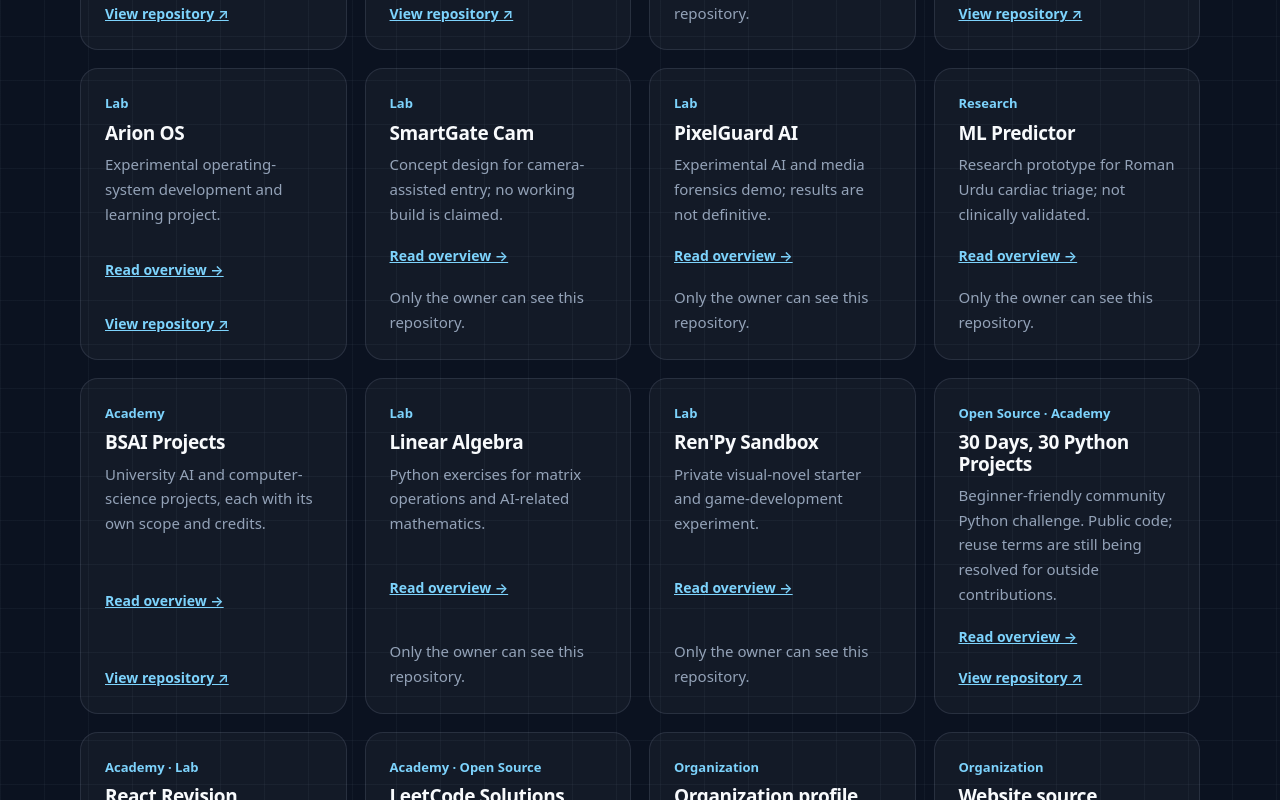
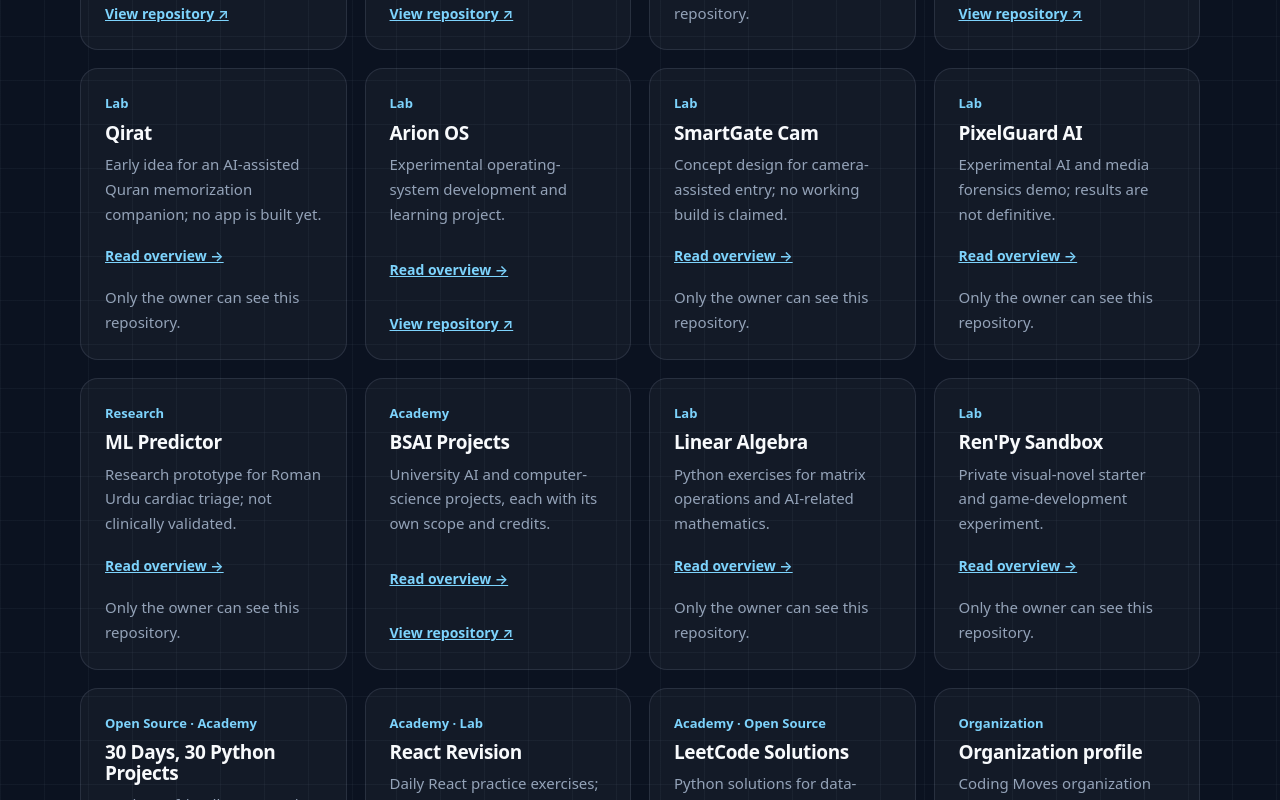
Before and after one commit to Coding-Moves/website, a Next.js app: page / in a window 1280 px wide. Shown: the part 2120-2920 px from the top of the page. Built offline with nearby package versions, Linux system fonts and the light colour scheme.

Commit message:
feat: add Qirat to Lab catalog

```diff
--- a/src/data/projects.ts
+++ b/src/data/projects.ts
@@ -237,6 +237,18 @@
   },
   // ───────── Lab ─────────
   {
+    slug: "qirat",
+    brand: "lab",
+    name: "Qirat",
+    status: "idea",
+    summary: "An early idea for AI-assisted Quran memorization practice; no app is built yet.",
+    problem: "Learners practising alone may want timely feedback and a clear record of their memorization progress.",
+    vision: "Explore whether careful recitation feedback can support learners alongside guidance from a teacher.",
+    idea: "Investigate recitation review and progress tracking, then evaluate feedback accuracy and audio privacy before any release.",
+    features: ["Proposed recitation review", "Proposed mistake feedback", "Proposed Hifz progress tracking"],
+    repositoryName: "Qirat",
+  },
+  {
     slug: "maya",
     brand: "lab",
     name: "Maya Assistant",
--- a/src/data/repositories.ts
+++ b/src/data/repositories.ts
@@ -44,6 +44,13 @@
     areas: ["lab"],
     visibility: "public",
     url: "https://github.com/Coding-Moves/maya-assistant",
+  },
+  {
+    name: "Qirat",
+    title: "Qirat",
+    summary: "Early idea for an AI-assisted Quran memorization companion; no app is built yet.",
+    areas: ["lab"],
+    visibility: "private",
   },
   {
     name: "Arion_OS",
```
